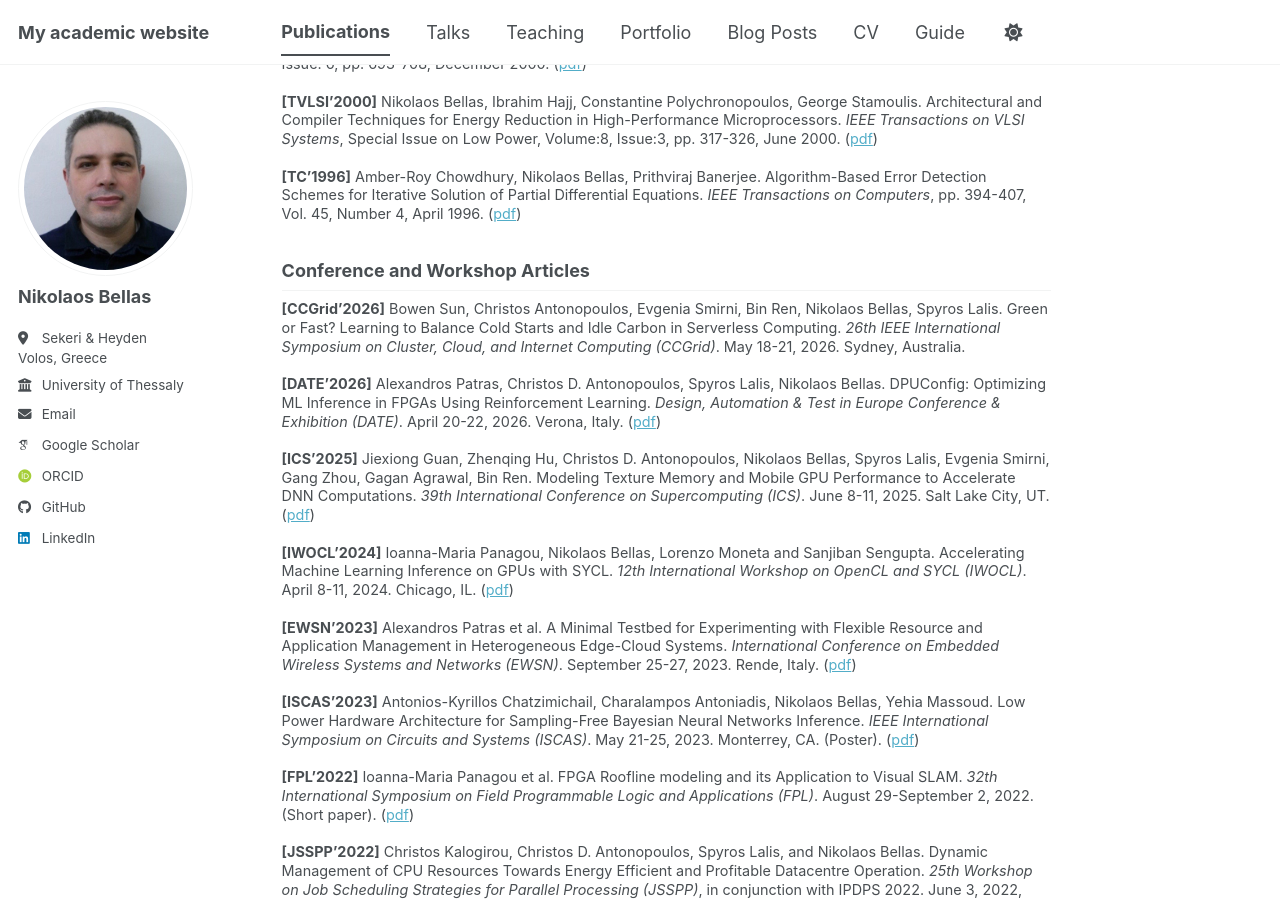
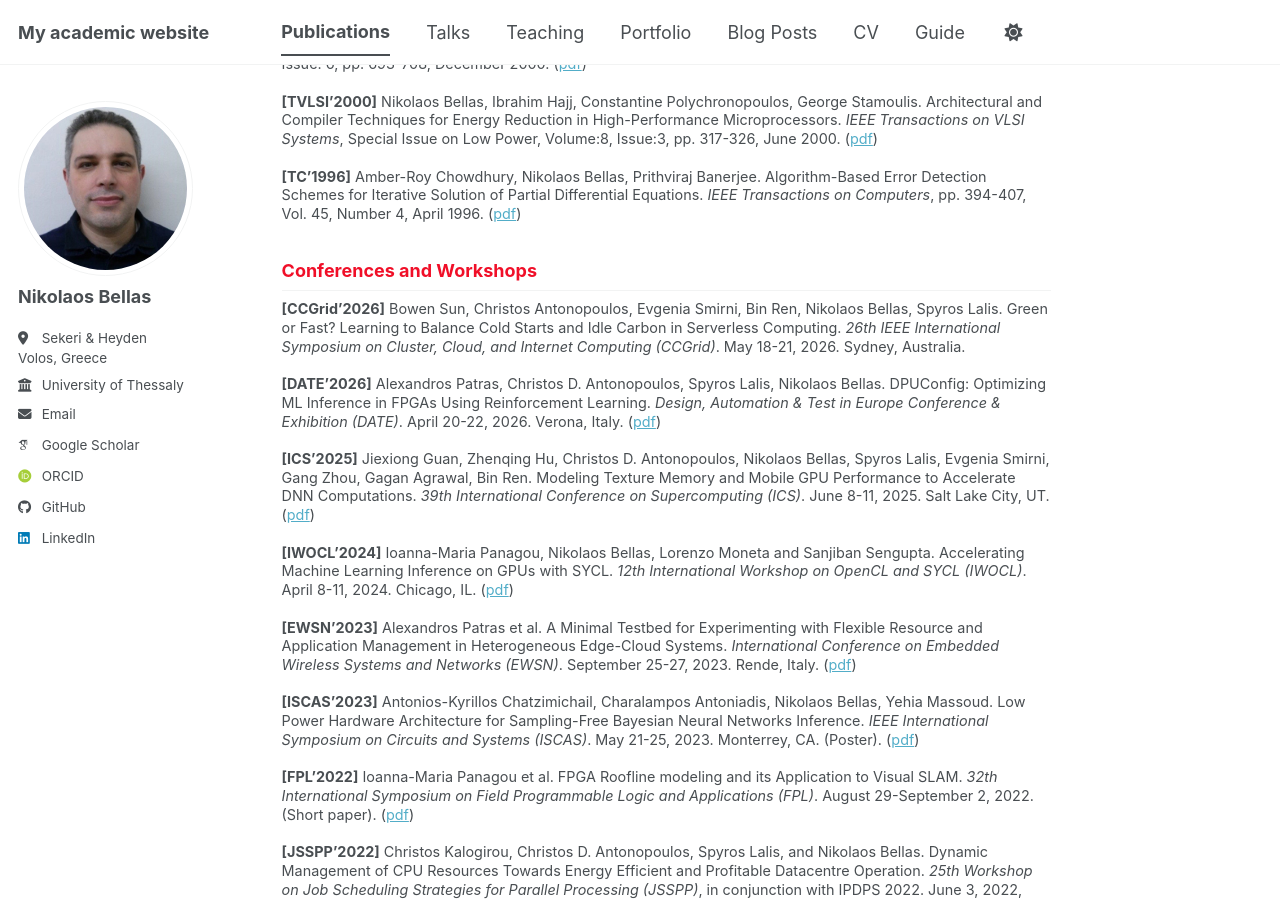
Before and after one commit to nbellas/nbellas.github.io, a Jekyll site: the page built from _publications/publications.md, in a window 1280 px wide and 900 px high, scrolled down 1211 px. Built offline with Jekyll 4.4.1, drawn with Linux system fonts in a browser that asks for light colours; some web fonts are replaced; a script bundle is joined from its source files by our own code; library files that are not in the unit come from our copies; some of the changed text lies outside the part shown.

Commit message:
Update publications.md

```diff
--- a/_publications/publications.md
+++ b/_publications/publications.md
@@ -10,7 +10,7 @@
 
 <div class="publications-small" markdown="1">
 
-<h2 style="color: #f00f28;">Journal Articles</h2>
+<h2 style="color: #f00f28;">Journals</h2>
 
 **[FGCS'2024]** Foivos Pournaropoulos, Alexandros Patras, Christos D. Antonopoulos, Nikos Bellas, Spyros Lalis.
 Fluidity: Providing Flexible Deployment and Adaptation Policy Experimentation for Serverless and Distributed Applications spanning Cloud-Edge-Mobile Environments. *Future Generation Computer Systems*. March 2024. ([pdf](/files/fgcs2024.pdf))
@@ -44,7 +44,7 @@
 
 **[TC'1996]** Amber-Roy Chowdhury, Nikolaos Bellas, Prithviraj Banerjee. Algorithm-Based Error Detection Schemes for Iterative Solution of Partial Differential Equations. *IEEE Transactions on Computers*, pp. 394-407, Vol. 45, Number 4, April 1996. ([pdf](/files/IEEETransactionsComputers_1996.pdf))
 
-## Conference and Workshop Articles
+<h2 style="color: #f00f28;">Conferences and Workshops</h2>
 
 **[CCGrid'2026]** Bowen Sun, Christos Antonopoulos, Evgenia Smirni, Bin Ren, Nikolaos Bellas, Spyros Lalis. Green or Fast? Learning to Balance Cold Starts and Idle Carbon in Serverless Computing. *26th IEEE International Symposium on Cluster, Cloud, and Internet Computing (CCGrid)*. May 18-21, 2026. Sydney, Australia.
 
```
